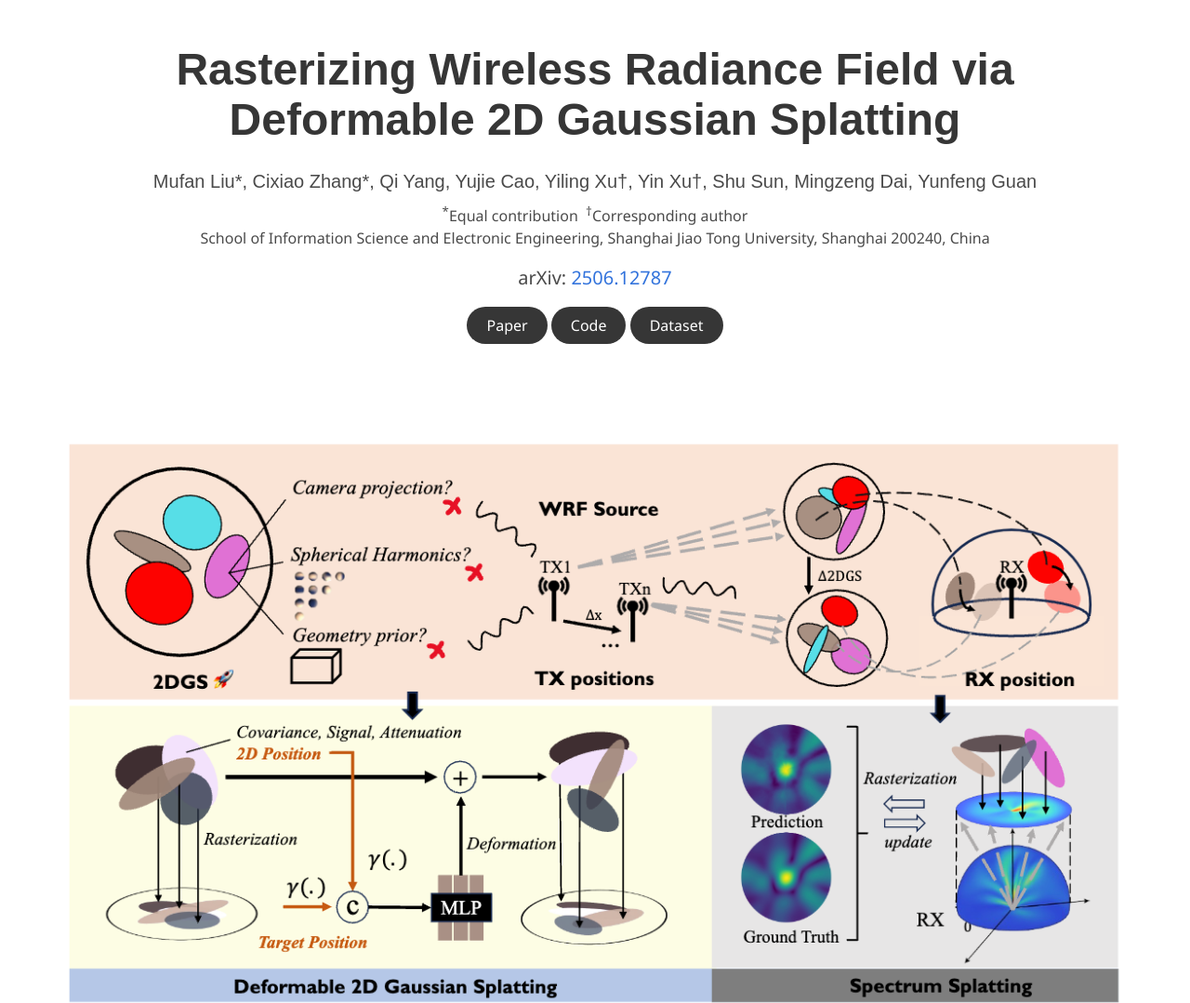
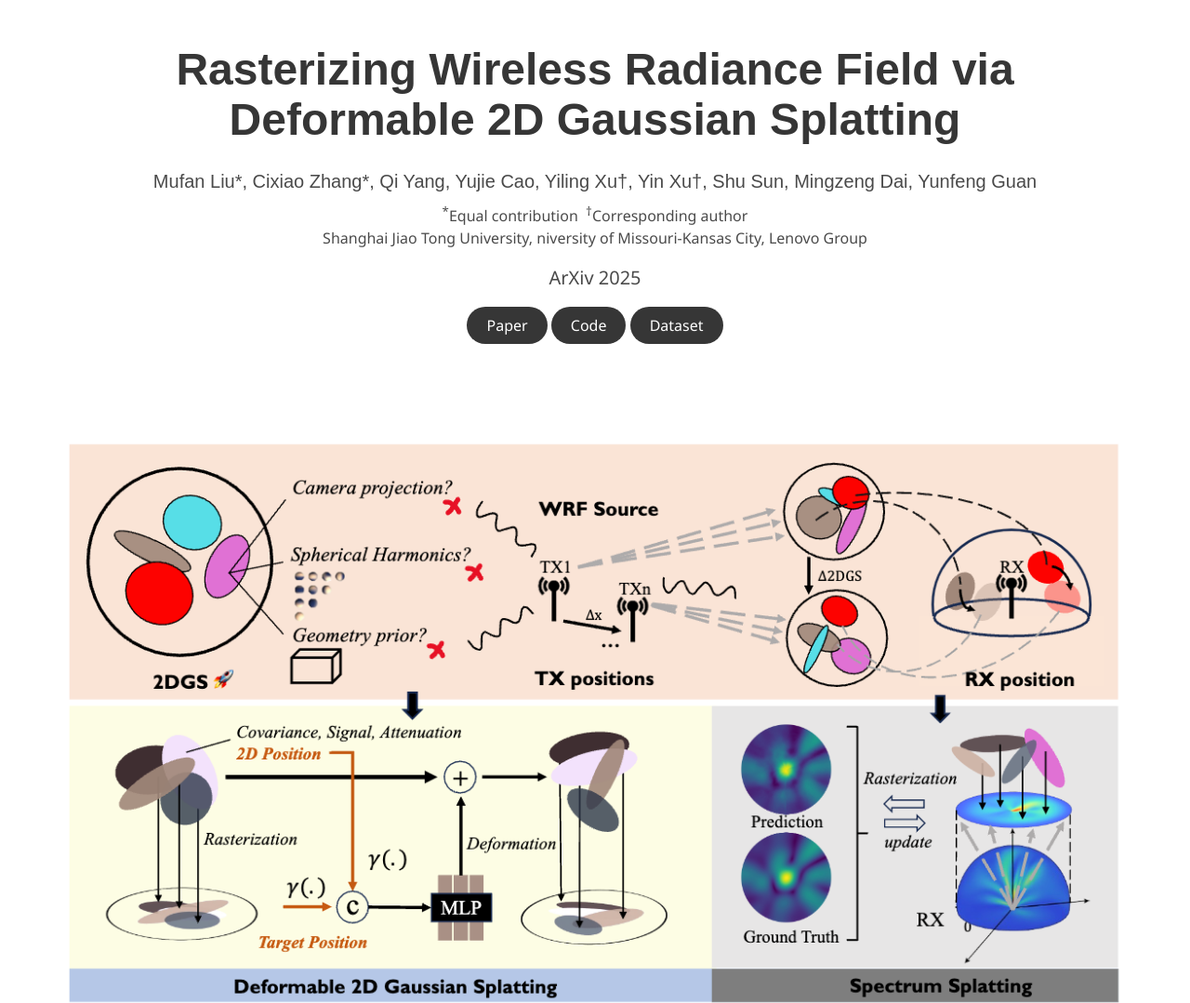
Before and after one commit to Evan-sudo/swiftwrf, a plain HTML site: page index.html in a window 1280 px wide. Shown: the top 1079 px of the page at 93% size. Drawn offline with nearby package versions, Linux system fonts and the light colour scheme; a web font is replaced by a local one.

Commit message:
Update index.html

```diff
--- a/index.html
+++ b/index.html
@@ -38,10 +38,10 @@
         </div>
         <div class="is-size-6 publication-affiliations" style="margin-bottom:1rem;">
           <p><sup>*</sup>Equal contribution&nbsp;&nbsp;<sup>†</sup>Corresponding author</p>
-          <p>School of Information Science and Electronic Engineering, Shanghai Jiao Tong University, Shanghai 200240, China</p>
+          <p>Shanghai Jiao Tong University, niversity of Missouri-Kansas City, Lenovo Group </p>
         </div>
         <div class="is-size-5" style="margin-bottom:1rem;">
-          arXiv: <a href="https://arxiv.org/abs/2506.12787" target="_blank">2506.12787</a>
+          ArXiv 2025
         </div>
         <div class="publication-links">
           <a href="https://arxiv.org/pdf/2506.12787.pdf" target="_blank" class="button is-rounded is-dark">Paper</a>
```
